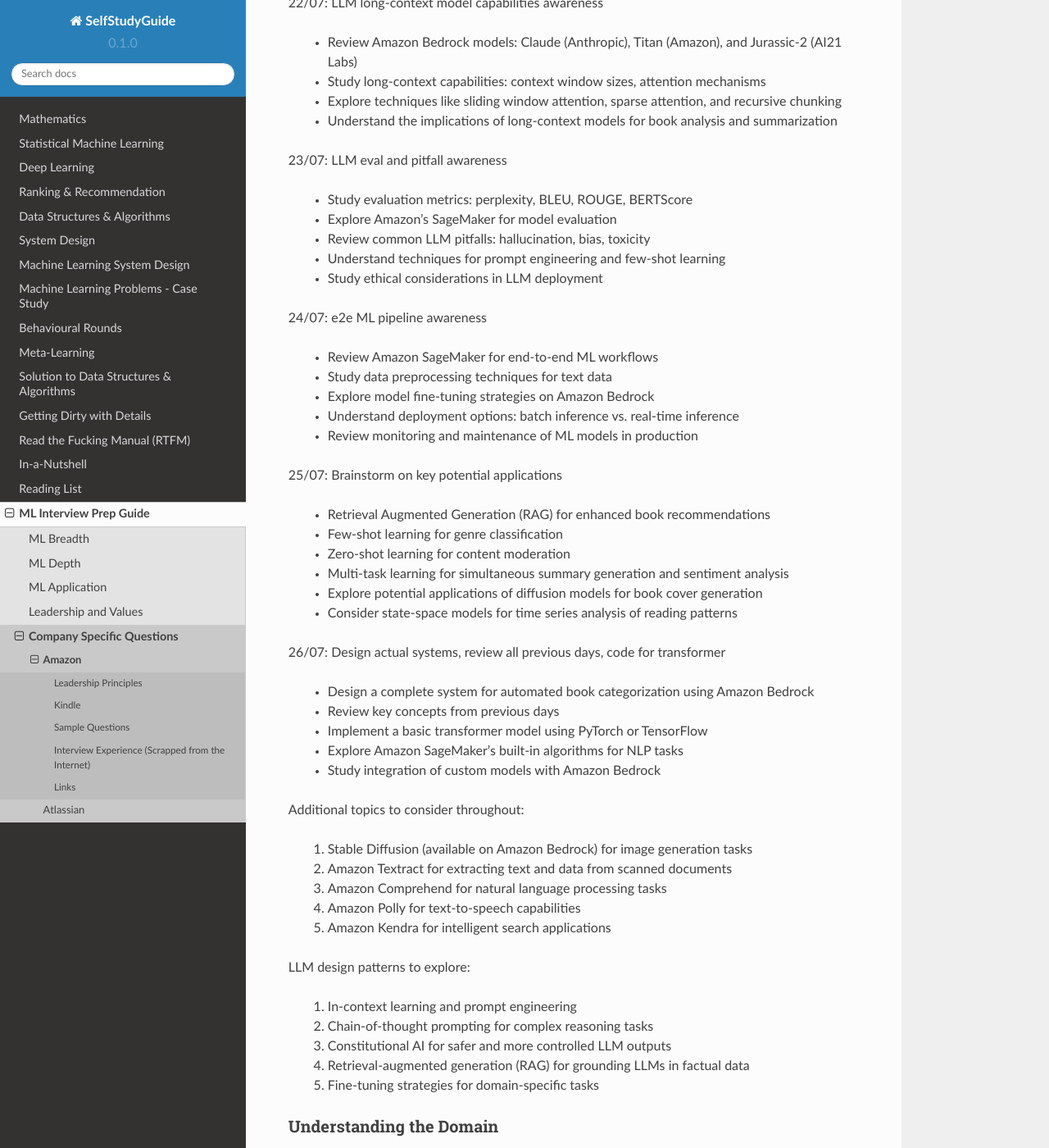
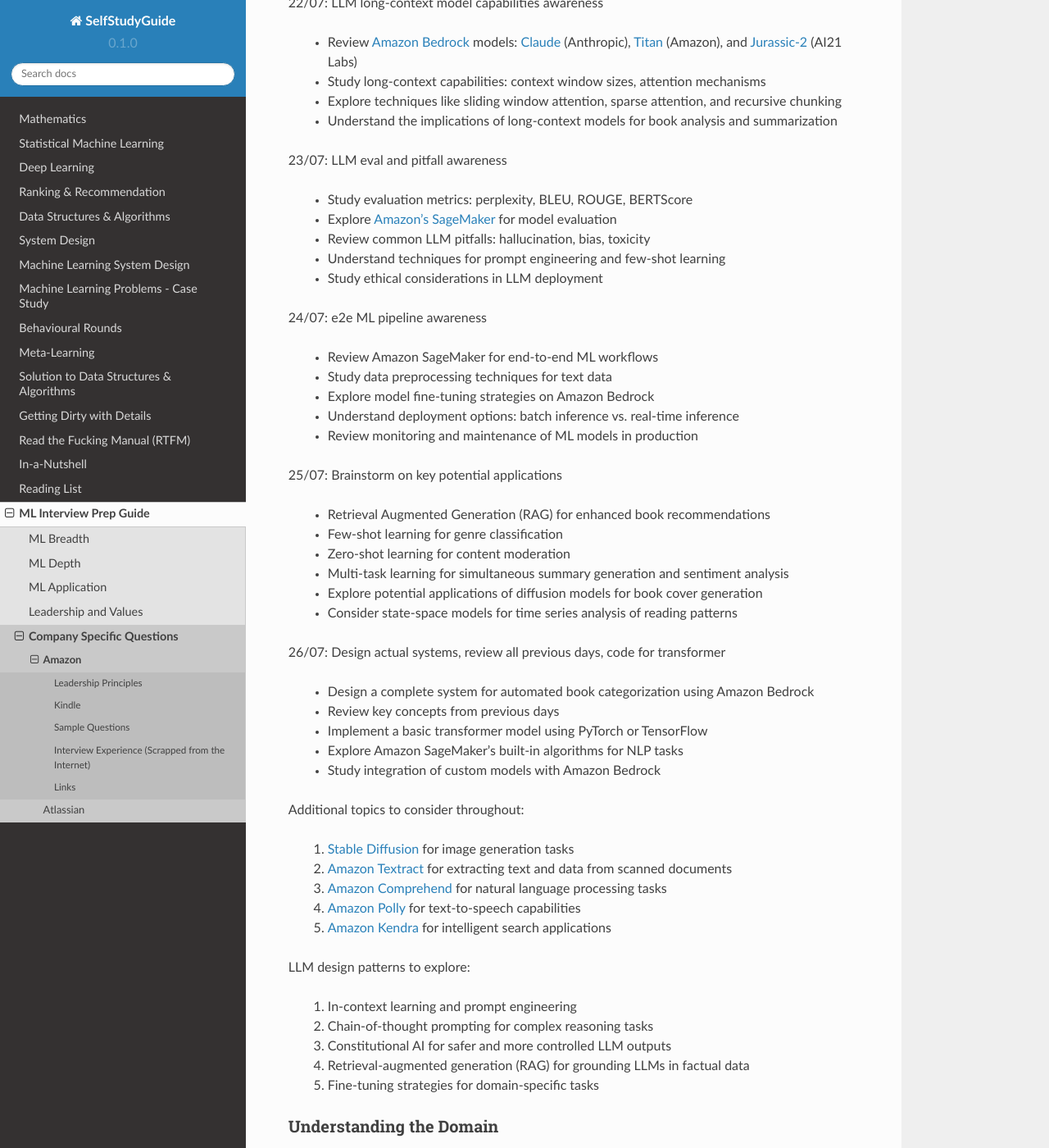
Before and after one commit to uselesstechjunks/leetcode, a Sphinx documentation site: the page built from docs/source/interviews/company/amzn.rst, in a window 1280 px wide and 1400 px high, scrolled down 1380 px. Shown: the whole window at 82% size. Built offline with Sphinx 7.4.7 and the Read the Docs theme 2.0.0, drawn with Linux system fonts in a browser that asks for light colours.

Commit message:
Update amzn.rst (#292)

```diff
--- a/docs/source/interviews/company/amzn.rst
+++ b/docs/source/interviews/company/amzn.rst
@@ -32,7 +32,7 @@ Understanding the Tech Stack
 ==========================================================================
 22/07: LLM long-context model capabilities awareness
 
-	- Review Amazon Bedrock models: Claude (Anthropic), Titan (Amazon), and Jurassic-2 (AI21 Labs)
+	- Review `Amazon Bedrock <https://aws.amazon.com/bedrock/>`_ models: `Claude <https://aws.amazon.com/bedrock/claude/>`_ (Anthropic), `Titan <https://aws.amazon.com/bedrock/titan/>`_ (Amazon), and `Jurassic-2 <https://aws.amazon.com/bedrock/ai21/>`_ (AI21 Labs)
 	- Study long-context capabilities: context window sizes, attention mechanisms
 	- Explore techniques like sliding window attention, sparse attention, and recursive chunking
 	- Understand the implications of long-context models for book analysis and summarization
@@ -40,7 +40,7 @@ Understanding the Tech Stack
 23/07: LLM eval and pitfall awareness
 
 	- Study evaluation metrics: perplexity, BLEU, ROUGE, BERTScore
-	- Explore Amazon's SageMaker for model evaluation
+	- Explore `Amazon's SageMaker <https://aws.amazon.com/sagemaker/>`_ for model evaluation
 	- Review common LLM pitfalls: hallucination, bias, toxicity
 	- Understand techniques for prompt engineering and few-shot learning
 	- Study ethical considerations in LLM deployment
@@ -72,11 +72,11 @@ Understanding the Tech Stack
 
 Additional topics to consider throughout:
 
-	1. Stable Diffusion (available on Amazon Bedrock) for image generation tasks
-	2. Amazon Textract for extracting text and data from scanned documents
-	3. Amazon Comprehend for natural language processing tasks
-	4. Amazon Polly for text-to-speech capabilities
-	5. Amazon Kendra for intelligent search applications
+	1. `Stable Diffusion <https://aws.amazon.com/bedrock/stable-diffusion/>`_ for image generation tasks
+	2. `Amazon Textract <https://aws.amazon.com/textract/>`_ for extracting text and data from scanned documents
+	3. `Amazon Comprehend <https://aws.amazon.com/comprehend/>`_ for natural language processing tasks
+	4. `Amazon Polly <https://aws.amazon.com/polly/>`_ for text-to-speech capabilities
+	5. `Amazon Kendra <https://aws.amazon.com/kendra/>`_ for intelligent search applications
 
 LLM design patterns to explore:
 
```
